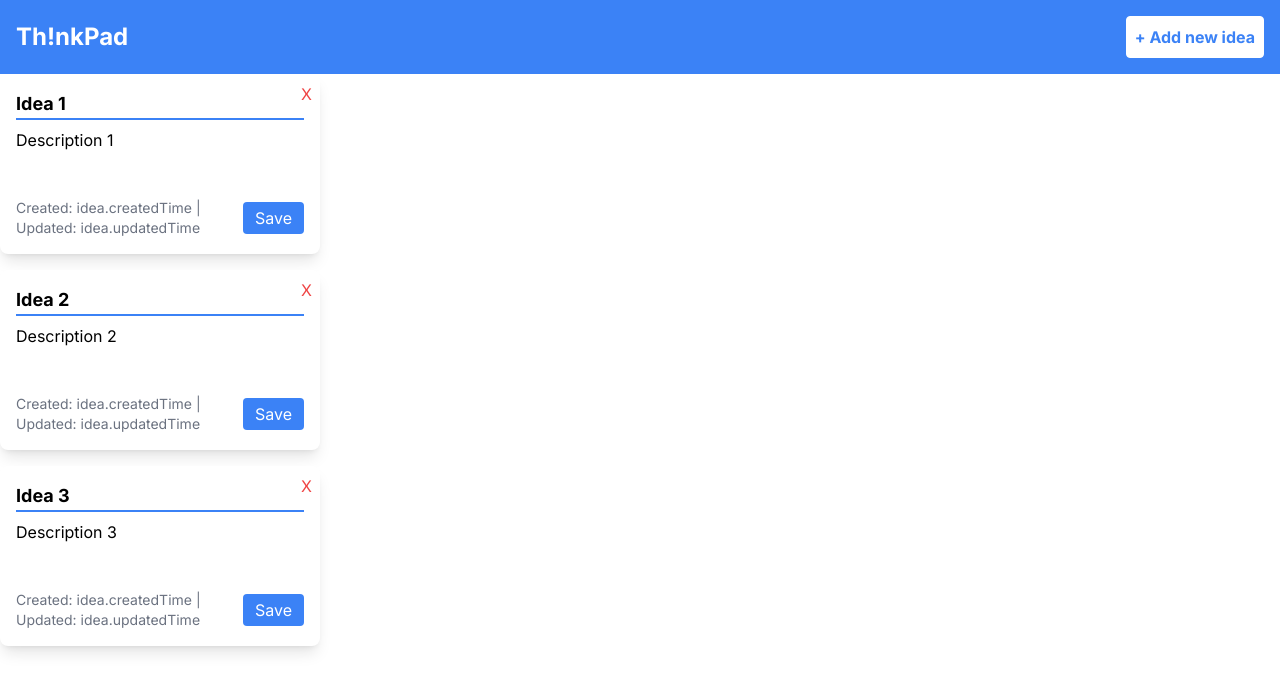
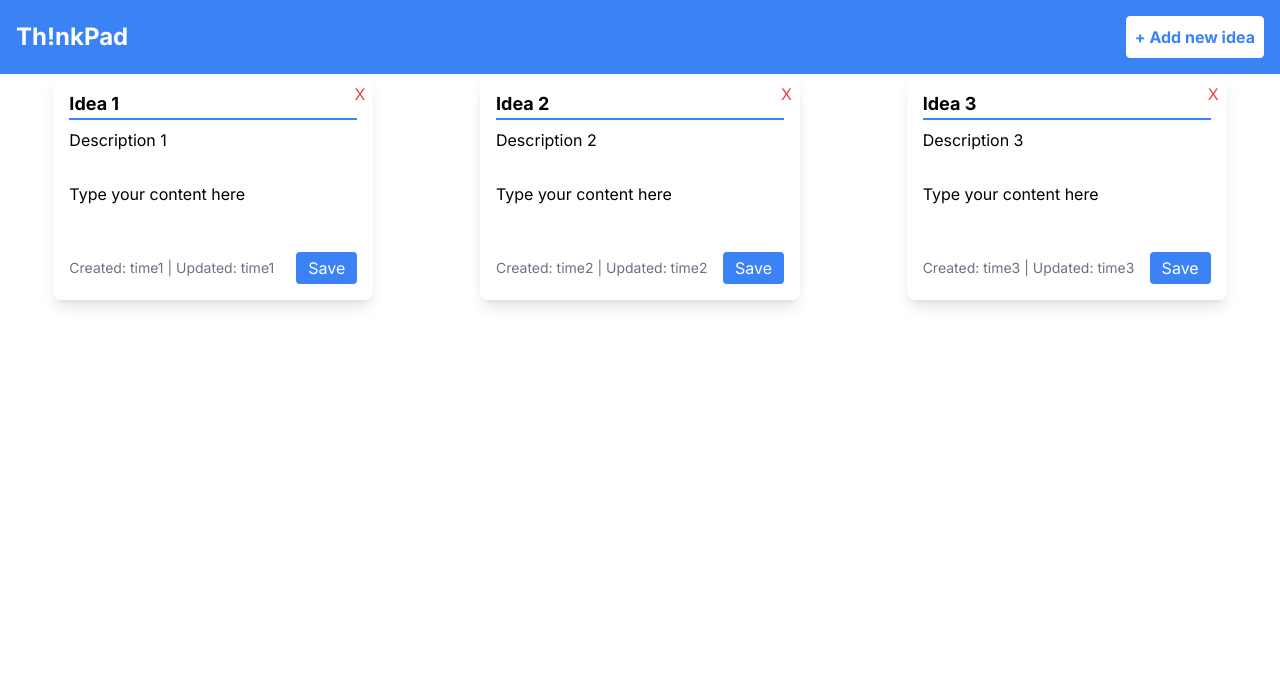
Before and after one commit to mutaremalcolm/technical-take-home_assesment, a Next.js app: page / in a window 1280 px wide. Shown: the top 692 px of the page. Built offline with nearby package versions, Linux system fonts and the light colour scheme.

Commit message:
implemented functionality to add new cards from the button in the navigation bar

```diff
--- a/app/page.tsx
+++ b/app/page.tsx
@@ -1,31 +1,45 @@
 "use client"
 
-import * as React from "react";
-import IdeaCard from "@/components/IdeaCard";
-import Navigation from "@/components/Navbar";
+import React, { useState } from 'react';
+import IdeaCard from '@/components/IdeaCard';
+import Navigation from '@/components/Navbar';
 
 export default function Home() {
-  // Example array of ideas in state
-  const [ideas, setIdeas] = React.useState([
-    { title: "Idea 1", description: "Description 1", createdTime: "time1", updatedTime: "time1" },
-    { title: "Idea 2", description: "Description 2", createdTime: "time2", updatedTime: "time2" },
-    { title: "Idea 3", description: "Description 3", createdTime: "time3", updatedTime: "time3" },
-    // Add more ideas as needed
+  const [ideas, setIdeas] = useState([
+    { title: 'Idea 1', description: 'Description 1', createdTime: 'time1', updatedTime: 'time1', content:'Type your content here' },
+    { title: 'Idea 2', description: 'Description 2', createdTime: 'time2', updatedTime: 'time2', content:'Type your content here' },
+    { title: 'Idea 3', description: 'Description 3', createdTime: 'time3', updatedTime: 'time3', content:'Type your content here' },
   ]);
 
   const handleDelete = (index: number) => {
-    // Implement logic to delete the idea at the specified index
     const newIdeas = [...ideas];
     newIdeas.splice(index, 1);
     setIdeas(newIdeas);
   };
 
+  const handleAddNewCard = () => {
+    // Create a new card
+
+    const newCard = {
+      title: 'New Idea',
+      description: 'New Description',
+      createdTime: 'new time',
+      updatedTime: 'new time',
+      content: "Type your ideas here"
+    };
+
+    // Add the new card to the existing ideas
+    setIdeas([...ideas, newCard]);
+  };
+
   return (
     <>
-      <Navigation />
-      {ideas.map((idea, index) => (
-        <IdeaCard key={index} idea={idea} onDelete={() => handleDelete(index)} />
-      ))}
+      <Navigation onAddNewCard={handleAddNewCard} />
+      <div className="flex flex-wrap justify-around">
+        {ideas.map((idea, index) => (
+          <IdeaCard key={index} idea={idea} onDelete={() => handleDelete(index)} />
+        ))}
+      </div>
     </>
   );
 }
--- a/components/IdeaCard.tsx
+++ b/components/IdeaCard.tsx
@@ -7,7 +7,7 @@ interface Idea {
   description: string;
   createdTime: string;
   updatedTime: string;
-  // Add other properties as needed
+  content: string;
 }
 
 interface IdeaCardProps {
@@ -19,6 +19,7 @@ const IdeaCard: React.FC<IdeaCardProps> = ({ idea, onDelete }) => {
   const [isEditing, setEditing] = useState(true);
   const [editedTitle, setEditedTitle] = useState(idea?.title || '');
   const [editedDescription, setEditedDescription] = useState(idea?.description || '');
+  const [editedContent, setEditedContent] = useState(idea?.content)
 
   const handleSaveClick = () => {
     // Implement your save logic here
@@ -27,7 +28,7 @@ const IdeaCard: React.FC<IdeaCardProps> = ({ idea, onDelete }) => {
   };
 
   return (
-    <div className="relative bg-white rounded-lg shadow-lg p-4 mb-4 w-1/4">
+    <div className="relative bg-white rounded-lg shadow-lg p-4 mb-4 lg:w-1/4">
       <button
         onClick={onDelete}
         className="absolute top-0 right-0 p-2 cursor-pointer text-red-500"
@@ -46,13 +47,19 @@ const IdeaCard: React.FC<IdeaCardProps> = ({ idea, onDelete }) => {
           value={editedDescription}
           onChange={(e) => setEditedDescription(e.target.value)}
           className="resize-none focus:outline-none focus:shadow-outline w-full"
-          placeholder="Enter description..."
+          placeholder="Idea description..."
+        />
+        <textarea
+          value={editedContent}
+          onChange={(e) => setEditedContent(e.target.value)}
+          className="resize-none focus:outline-none focus:shadow-outline w-full"
+          placeholder="Enter your ideas here..."
         />
       </div>
 
       <div className="flex justify-between items-center mt-4">
         <p className="text-gray-500 text-sm">
-          Created: idea.createdTime | Updated: idea.updatedTime
+          Created: {idea.createdTime} | Updated: {idea.updatedTime}
         </p>
         <button
           onClick={handleSaveClick}
--- a/components/Navbar.tsx
+++ b/components/Navbar.tsx
@@ -1,17 +1,19 @@
-// components/Navbar.js
+import React from 'react';
 
-const Navbar = () => {
+interface NavbarProps {
+  onAddNewCard: () => void;
+}
+
+const Navbar: React.FC<NavbarProps> = ({ onAddNewCard }) => {
   return (
     <nav className="bg-blue-500 p-4 flex justify-between items-center">
-        {/* Title on the left */}
       <div>
         <p className="font-bold text-white text-2xl">Th!nkPad</p>
       </div>
 
-        {/* "+" on the right */}
-        <div className="bg-white text-blue-500 border border-white p-2 rounded">
+      <button onClick={onAddNewCard} className="bg-white text-blue-500 border border-white p-2 rounded">
         <p className="font-bold">+ Add new idea</p>
-        </div>
+      </button>
     </nav>
   );
 };
```
Lines whose indentation alone changed are shown as unchanged.
